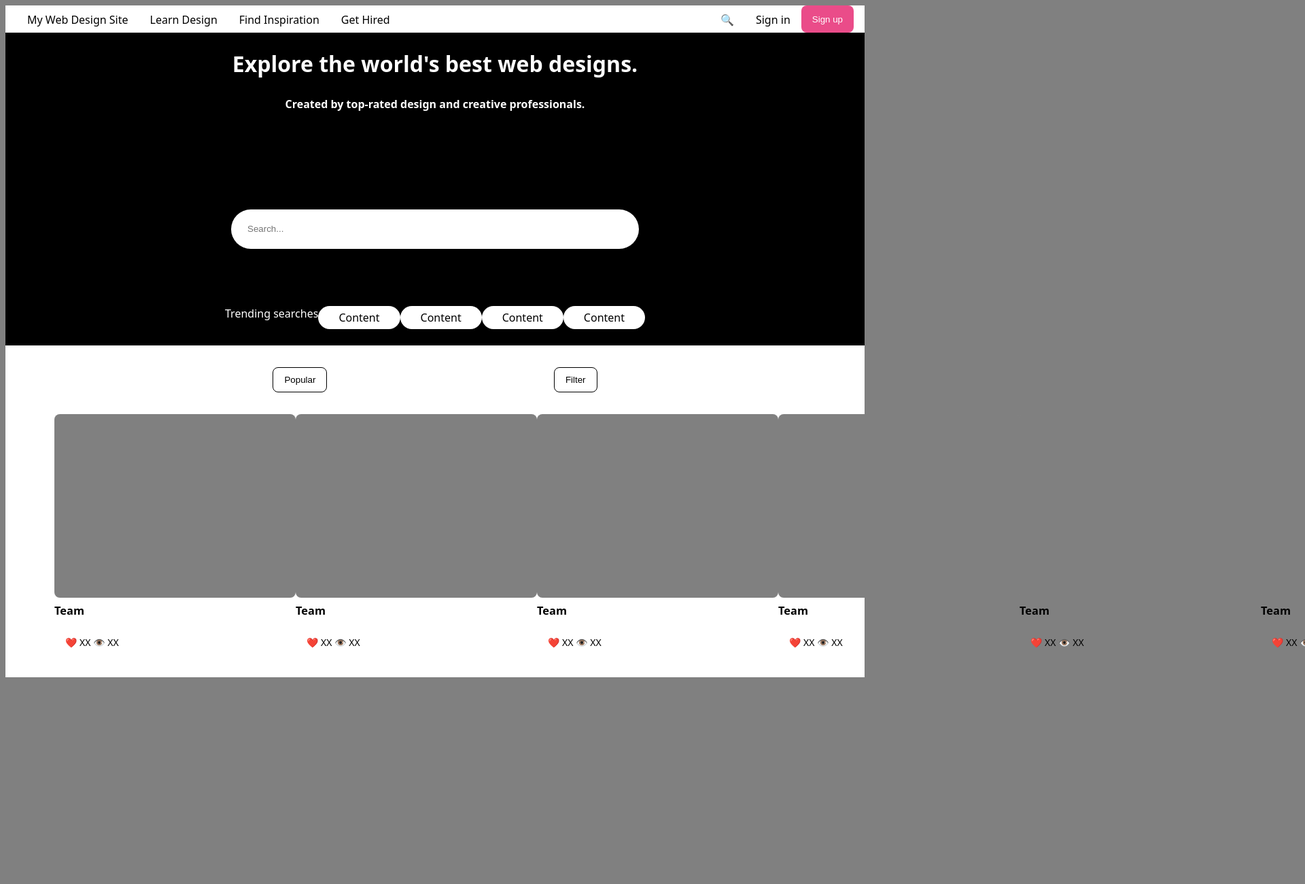
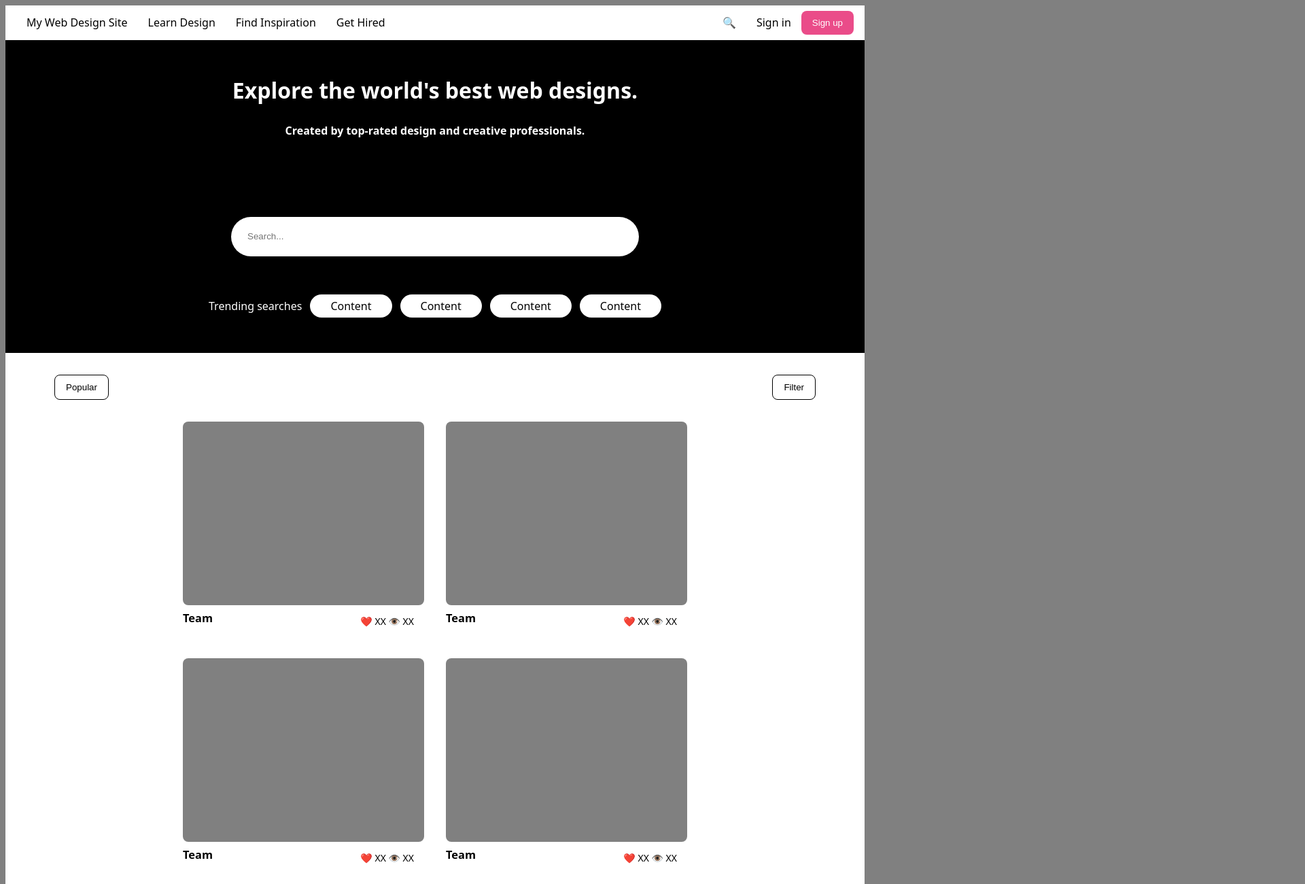
Before and after one commit to morgantstewart/flexbox-lab, a plain HTML site: page index.html in a window 1280 px wide. Shown: the top 1300 px of the page at 68% size, 1920 px wide, since content can reach past the window. Before the commit the page ends 1004 px from the top, so only its background shows below. Drawn offline with Linux system fonts and the light colour scheme.

Commit message:
corrected push on July 6 2025

```diff
--- a/css/style.css
+++ b/css/style.css
@@ -9,9 +9,8 @@ body {
 
 nav {
     background-color: white;
-    padding: 0px 16px;
+    padding: 8px 16px;
     display: flex;
-    max-height: 40px;
     justify-content: space-between;
 }
 
@@ -29,9 +28,9 @@ nav {
 #hero {
     display: flex;
     flex-direction: column;
-    justify-content: space-between;
+    justify-content: space-around;
     align-items: center;
-    gap: 75 x;
+    padding: 24px 72px;
 }
 
 #header {
@@ -41,12 +40,15 @@ nav {
 }
 
 #trending {
-    display: flex
+    display: flex;
+    align-items: center;
+    gap: 12px;
 }
 
 p {
     margin: 0;
-    padding: 10px 16px;
+    padding: 6px 15px;
+    border-radius: 50px;
 
 }
 
@@ -85,9 +87,10 @@ input {
 
 main {
     display: flex;
-    justify-content: space-around;
-
+    justify-content: center;
+    gap: 32px;
     background-color: white;
+    flex-wrap: wrap;
     padding: 32px 72px;
 
 }
@@ -109,7 +112,8 @@ nav button {
 }
 
 .card-footer {
-    display: flex justify-content: space-between;
+    display: flex;
+    justify-content: space-between;
     font-size: 14px;
 }
 
@@ -121,8 +125,8 @@ nav button {
     padding: 32px 72px 0;
     background-color: white;
     display: flex;
-    justify-content: flex-start;
-    justify-content: space-evenly;
+    justify-content: flex;
+    justify-content: space-between;
     gap: 12px;
 }
 
```
